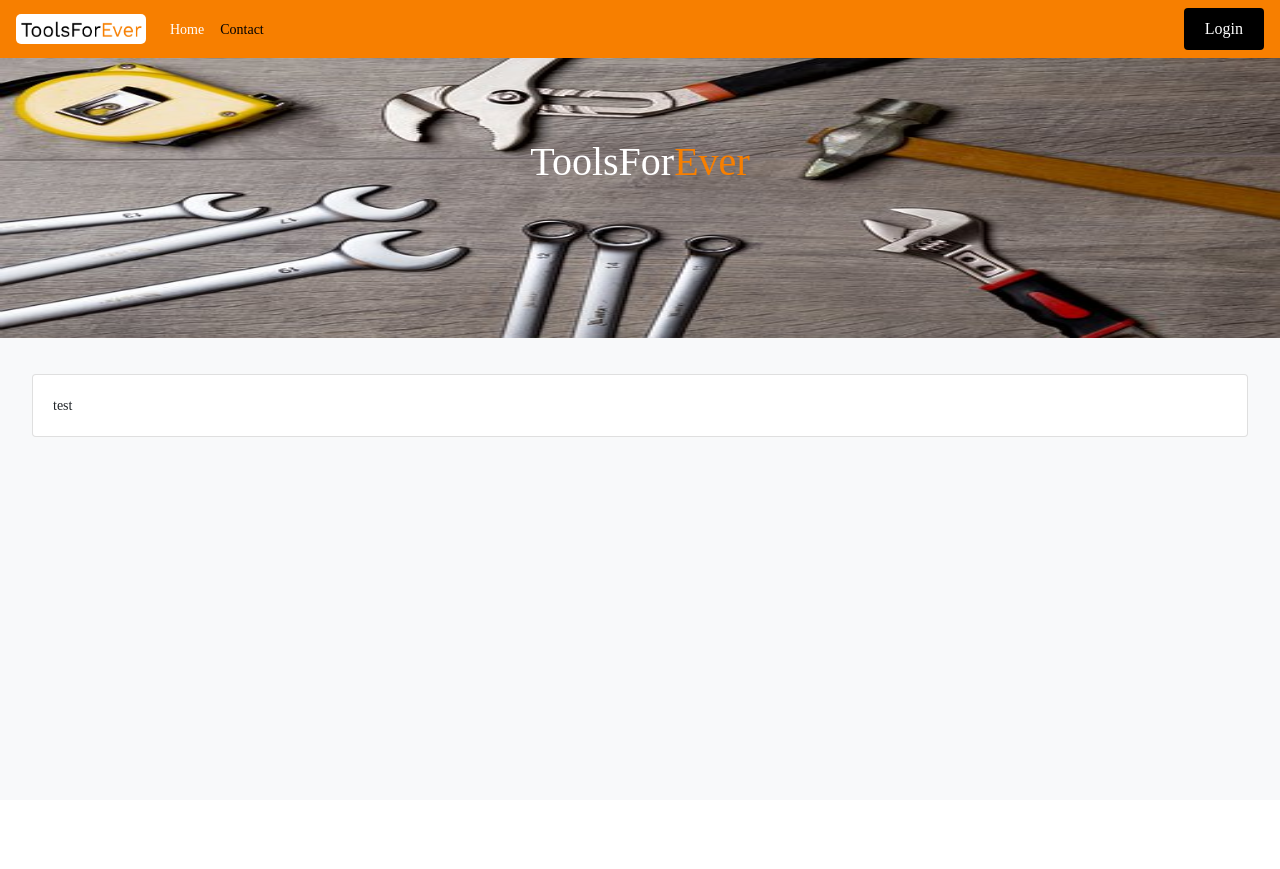
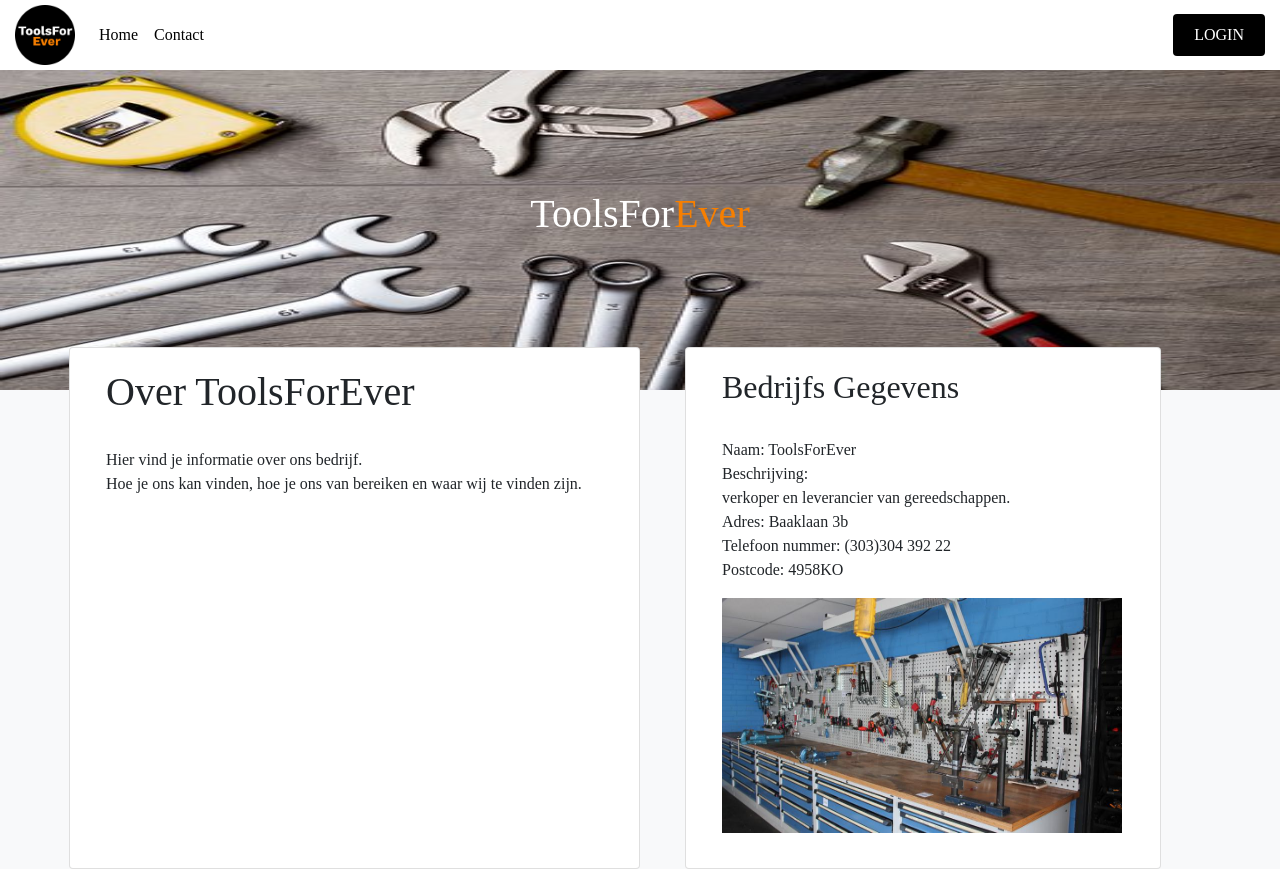
Before and after one commit to TsukioAkira/toolsforever, a PHP site: page /contact.php in a window 1280 px wide. Before the commit the page ends 437 px from the top, so only its background shows below. Run offline with PHP 8.4, Linux system fonts and the light colour scheme.

Commit message:
fixed many things
fixed:

styling issues
query ( now gets from multiple tables using a INNER JOIN )
merging css in one

```diff
--- a/contact.php
+++ b/contact.php
@@ -1,7 +1,7 @@
 <html>
 
 <head>
-    <title>Home Pagina</title>
+    <title>Contact Pagina</title>
     <link rel="stylesheet" type="text/css" href="css/bootstrap.css">
     <link rel="stylesheet" type="text/css" href="css/defaultLayout.css">
     <link rel="stylesheet" type="text/css" href="css/buttonStyling.css">
@@ -10,11 +10,12 @@
 </head>
 
 <body>
-
+	<!-- NAVIGATION BAR -->
     <nav class="navbar navbar-expand-sm bg-dark navbar-dark">
+		<div class="container-fluid">
 			<!-- logo -->
 			<a class="navbar-brand" href="index.php">
-            <img src="img/icon.png" alt="logo" class="logo">
+				<img src="img/iconheader.png" alt="logo" class="logo">
 			</a>
 
 			<!-- Links -->
@@ -24,17 +25,18 @@
 					<a class="nav-link" href="index.php">Home</a>
 				</li>
 				<li class="nav-item">
-                <a class="nav-link active">Contact</a>
+					<a class="nav-link" href="contact.php">Contact</a>
 				</li>
 
 			</ul>
 
 			<!-- Login Button -->
 			<ul class="navbar-nav">
-            <li class="nav-item btn btn-black">
-                <a class="nav-link" href="loginsession.php">Login</a>
+				<li class="nav-item btn btn-text btn-black">
+					<a class="nav-link nav-login" href="loginsession.php">Login</a>
 				</li>
 			</ul>
+		</div>
 	</nav>
 
     <!-- HEADER WEBSITE -->
@@ -46,10 +48,35 @@
     </section>
 
     <!-- CONTENT WEBSITE-->
-    <section class="container-fluid">
-        <div class="card position">
+    <section class="container container-fluid">
+		<div class="row">
+			<div class="card col-md-6 position">
 				<div class="card-body">
-                test
+					<h1>Over ToolsForEver</h1>
+					<br />
+					<p>
+						Hier vind je informatie over ons bedrijf.
+						<br />
+						Hoe je ons kan vinden, hoe je ons van bereiken en waar wij te vinden zijn.
+					</p>
+				</div>
+			</div>
+			<div class="card contact col-md-5 position">
+				<div class="card-body">
+					<h2	>Bedrijfs Gegevens</h2>
+					<br />
+					<p>
+						Naam: ToolsForEver <br />
+						Beschrijving: <br />
+						verkoper en leverancier van gereedschappen. <br />
+						Adres: Baaklaan 3b <br />
+						Telefoon nummer: (303)304 392 22 <br />
+						Postcode: 4958KO
+					</p>
+					<div>
+						<img src="img/show.png" class="image-size"/>
+					</div>
+				</div>
 			</div>
 		</div>
     </section>
--- a/css/defaultLayout.css
+++ /dev/null
@@ -1,39 +0,0 @@
-.container-fluid {
-    width: 100%;
-    padding-top: 15px;
-    padding-right: 15px;
-    padding-left: 15px;
-    margin-right: auto;
-    margin-left: auto;
-}
-
-body {
-    font-family:Works Sans;
-    font-size:14px;
-    background-color: #F8F9FA;
-}
-
-/* navbar styling inactive links */
-.navbar-dark .navbar-nav .nav-link {
-    color: rgba(255, 255, 255, 1) !important;
-}
-
-/* navbar */
-.bg-dark {
-    background-color: #F77F00 !important;
-}
-
-a.bg-dark:hover, a.bg-dark:focus,
-button.bg-dark:hover,
-button.bg-dark:focus {
-    background-color: #CC6800;
-}
-
-.navbar-dark .navbar-nav .show > .nav-link,
-.navbar-dark .navbar-nav .active > .nav-link,
-.navbar-dark .navbar-nav .nav-link.show,
-.navbar-dark .navbar-nav .nav-link.active {
-    color: black !important;
-}
-
-/* end Navbar*/
--- a/css/main.css
+++ b/css/main.css
@@ -1,12 +1,181 @@
-.logo {
-    width: 130px;
-    height: 30px;
+/* default layout */
+
+.container-fluid {
+    width: 100%;
+    padding-right: 15px;
+    padding-left: 15px;
+    margin-right: auto;
+    margin-left: auto;
+}
+
+body {
+    font-family:Works Sans;
+    font-size:16px;
+    background-color: #F8F9FA;
+}
+
+/* navbar styling inactive links */
+
+.navbar {
+	padding: 0;
+}
+
+.navbar-dark .navbar-nav .nav-link {
+    color: rgba(0, 0, 0, 1) !important;
+}
+
+.navbar-dark .navbar-nav .nav-login {
+    color: rgba(255, 255, 255, 1) !important;
+}
+
+/* navbar */
+.bg-dark {
+    background-color: #FFFFFF !important;
+}
+
+a.bg-dark:hover, a.bg-dark:focus,
+button.bg-dark:hover,
+button.bg-dark:focus {
+    background-color: #CC6800;
+}
+
+.navbar-dark .navbar-nav .show > .nav-link,
+.navbar-dark .navbar-nav .active > .nav-link,
+.navbar-dark .navbar-nav .nav-link.show,
+.navbar-dark .navbar-nav .nav-link.active {
+    color: black !important;
+}
+
+/* end Navbar*/
+/* end default layout */
+
+/* Login form styling */
+
+label {
+    font-weight:bold;
+    width:100px;
+    font-size:14px;
+}
+
+.box {
+    display: flex;
+    justify-content: center;
+    border:#666666 solid 1px;
+}
+
+.m15 {
+    margin: 15px 25px 15px -20px;}
+
+.login-box {
+    border: solid 1px black;
     border-radius: 5px;
 }
 
+.incorrect {
+    display: flex;
+    justify-content: center;
+    color: red !important;
+    width: 100%;
+}
+
+.btn-center {
+    display: flex;
+    justify-content: center;
+}
+
+.login-header {
+    display: flex;
+    justify-content: center;
+    background-color: #F77F00;
+    color: #FFFFFF;
+    padding: .375rem .75rem;
+    line-height: 1.5;
+    border-bottom: solid 1px black
+}
+
+
+/* start flexing */
+.flex-outer li,
+.flex-inner {
+    display: flex;
+    flex-wrap: wrap;
+    align-items: center;
+    padding-bottom:15px;
+}
+
+
+/* end Login form styling*/
+
+/* nav button styling */
+
+.btn-orange {
+    padding: 0rem 0.75rem;
+    background-color: #F77F00;
+    color: black;
+}
+
+.btn-black {
+    padding: 0rem 0.75rem;
+    background-color: black;
+    color: #ffffff;
+}
+
+.btn-login {
+    display: inline-block;
+    width: 50%;
+    font-weight: 400;
+    text-align: center;
+    white-space: nowrap;
+    vertical-align: middle;
+    -webkit-user-select: none;
+    -moz-user-select: none;
+    -ms-user-select: none;
+    user-select: none;
+    border: 1px solid transparent;
+    padding: .375rem .75rem;
+    line-height: 1.5;
+    border-radius: .25rem;
+    color: #FFFFFF;
+    background-color: black;
+}
+
+.btn-position {
+    padding-top: 20px;
+    padding-bottom: 0px !important;
+}
+/* end nav button styling*/
+
+.logo {
+    width: 60px;
+    height: 60px;
+    border-radius: 5px;
+}
+
+.image-position {
+	display: flex;
+	justify-content: center;
+}
+
+.image-size {
+	height: 250px;
+	width: 400px;
+	padding-bottom:15px;
+}
+
+.table {
+	position: relative;
+}
+
+.btn-text {
+	color: white !important;
+	text-transform: uppercase;
+}
+
+.card.contact {
+    margin-left: 45px}
 
 .position {
-    margin-top: 45px;
+    margin-top: 101px;
 }
 
 .text-orange {
@@ -15,35 +184,18 @@
 
 .header-image {
     padding: 0;
-    height: 17.5rem;
+    height: 20rem;
     width: 100%;
 }
 
 .container-fluid.test {
+	z-index: 0;
     padding: 0px;
 }
+
 
 .header-text {
     display: flex;
     place-content: center;
     margin-top: -200px;
-    padding-bottom: 120px;
 }
-
-@media screen and (min-width: 1024px) {
-    .header-sub-text {
-        display: flex;
-        /*place-content: center;*/
-        margin-left: 50.5%;
-        margin-top: -140px;
-    }
-}
-
-@media screen and (min-width: 320px) and (max-width: 1023px) {
-    .header-sub-text {
-        display: flex;
-        /*place-content: center;*/
-        margin-left: 51%;
-        margin-top: -140px;
-    }
-}
```
Also changed, not shown: css/buttonStyling.css (deleted, +0 -35 lines), css/loginForm.css (deleted, +0 -51 lines), index.php (+16 -5 lines), loginsession.php (+13 -9 lines), voorraadsysteem.php (+59 -52 lines), img/iconheader.png (added), img/show.png (added). Lines whose indentation alone changed are shown as unchanged.
